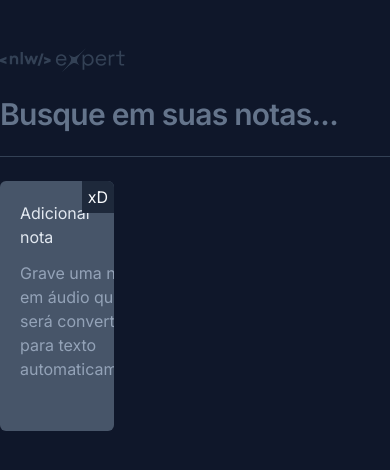
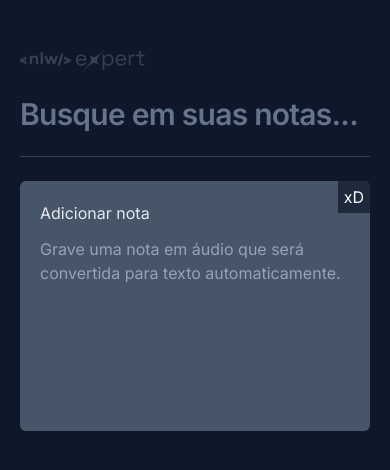
Before and after one commit to igorsantos13/nlw-notes, a React (Vite) app: page / in a window 390 px wide. Shown: the top 470 px of the page. Built offline with nearby package versions, Linux system fonts and the light colour scheme.

Commit message:
feat: responsive layout added

```diff
--- a/src/app.tsx
+++ b/src/app.tsx
@@ -44,7 +44,7 @@
     localStorage.setItem("notes", JSON.stringify(notesArray));
   }
   return (
-    <div className="mx-auto max-w-6xl my-12 space-y-6">
+    <div className="mx-auto max-w-6xl my-12 space-y-6 px-5">
       <img src={logo} alt="NLW Expert" />
 
       <form className="w-full">
@@ -58,7 +58,7 @@
       </form>
       <div className="bg-slate-700 h-px" />
 
-      <div className="grid grid-cols-3 gap-6 auto-rows-[250px]">
+      <div className="grid grid-cols-1 md:grid-cols-2 lg:grid-cols-3 gap-6 auto-rows-[250px]">
         <NewNoteCard onSaveNote={onSaveNote} />
         {filteredNotes?.map((note) => (
           <NoteCard key={note.id} note={note} />
--- a/src/components/new-note-card.tsx
+++ b/src/components/new-note-card.tsx
@@ -1,6 +1,6 @@
 import * as Dialog from "@radix-ui/react-dialog";
 import { X } from "lucide-react";
-import { ChangeEvent, FormEvent, useState } from "react";
+import { ChangeEvent, useState } from "react";
 import { toast } from "sonner";
 
 interface NewNoteCardProps {
@@ -92,7 +92,7 @@
 
       <Dialog.Portal>
         <Dialog.Overlay className="inset-0 fixed bg-black/60" />
-        <Dialog.Content className="fixed left-1/2 top-1/2 -translate-x-1/2 -translate-y-1/2 max-w-[640px] w-full h-[60vh] bg-slate-700 rounded-md overflow-hidden flex flex-col outline-none">
+        <Dialog.Content className="fixed inset-0 md:inset-auto md:left-1/2 md:top-1/2 md:-translate-x-1/2 md:-translate-y-1/2 md:max-w-[640px] w-full md:h-[60vh] bg-slate-700 md:rounded-md overflow-hidden flex flex-col outline-none">
           <div className="flex w-full justify-end">
             <Dialog.Close
               onClick={() => setChooseText(false)}
--- a/src/components/note-card.tsx
+++ b/src/components/note-card.tsx
@@ -21,7 +21,7 @@
 
       <Dialog.Portal>
         <Dialog.Overlay className="inset-0 fixed bg-black/60" />
-        <Dialog.Content className="fixed left-1/2 top-1/2 -translate-x-1/2 -translate-y-1/2 max-w-[640px] w-full h-[60vh] bg-slate-700 rounded-md overflow-hidden flex flex-col outline-none">
+        <Dialog.Content className="fixed inset-0 md:inset-auto md:left-1/2 md:top-1/2 md:-translate-x-1/2 md:-translate-y-1/2 md:max-w-[640px] w-full md:h-[60vh] bg-slate-700 md:rounded-md overflow-hidden flex flex-col outline-none">
           <div className="flex w-full justify-end">
             <Dialog.Close className="h-8 w-8 bg-slate-800 flex items-center justify-center text-slate-500 hover:text-slate-100">
               <X className="size-5 " />
```
